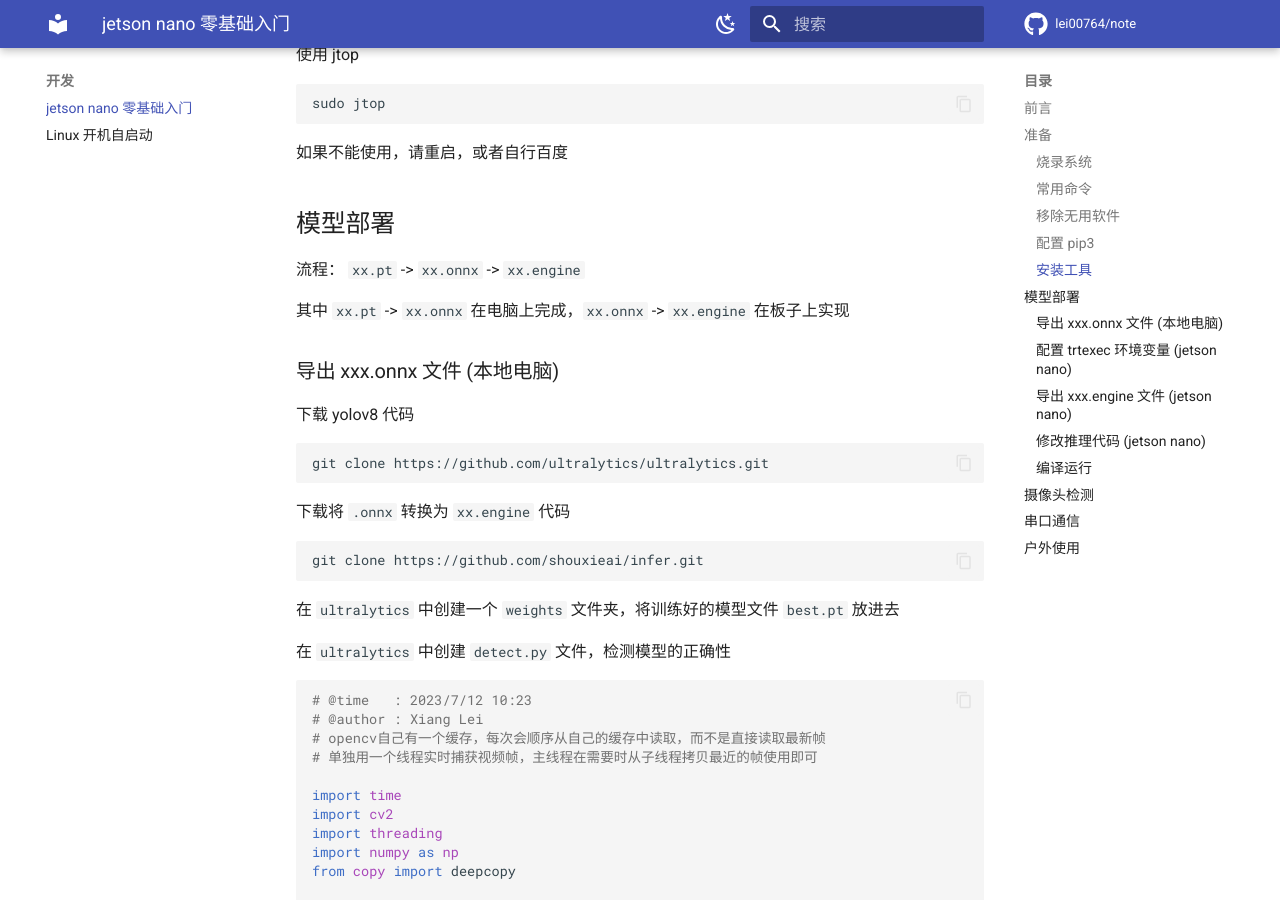
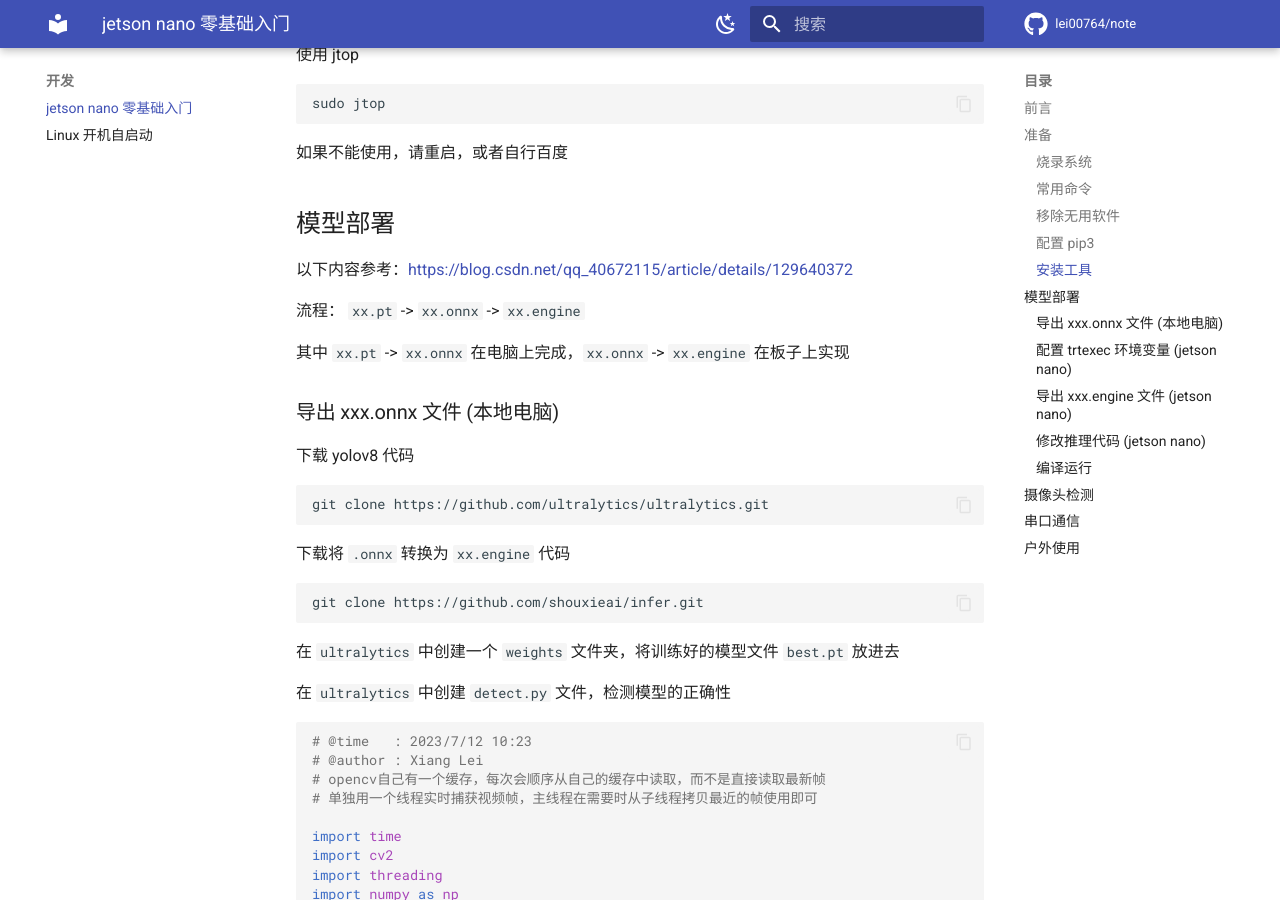
Before and after one commit to Lei00764/note, an MkDocs documentation site: the page built from docs/Dev/jetson nano 零基础入门.md, in a window 1280 px wide and 900 px high, scrolled down 3237 px. Built offline with MkDocs 1.6.1 and Material for MkDocs 9.7.7, drawn with Linux system fonts in a browser that asks for light colours; comment, search, counter and statistics services are not loaded; some of the changed text lies outside the part shown.

Commit message:
update article

````diff
--- a/docs/Dev/jetson nano 零基础入门.md
+++ b/docs/Dev/jetson nano 零基础入门.md
@@ -170,6 +170,8 @@
 如果不能使用，请重启，或者自行百度
 
 ## 模型部署
+
+以下内容参考：<https://blog.csdn.net/qq_40672115/article/details/129640372>
 
 流程： `xx.pt` -> `xx.onnx` -> `xx.engine`
 
@@ -585,6 +587,8 @@
 sudo chmod 777 /dev/ttyUSB0
 ```
 
+参考：<https://blog.csdn.net/qq_25662827/article/details/122581819>
+
 ## 户外使用
 
 使用 微雪 UPS Power Module (B) 电源
````
